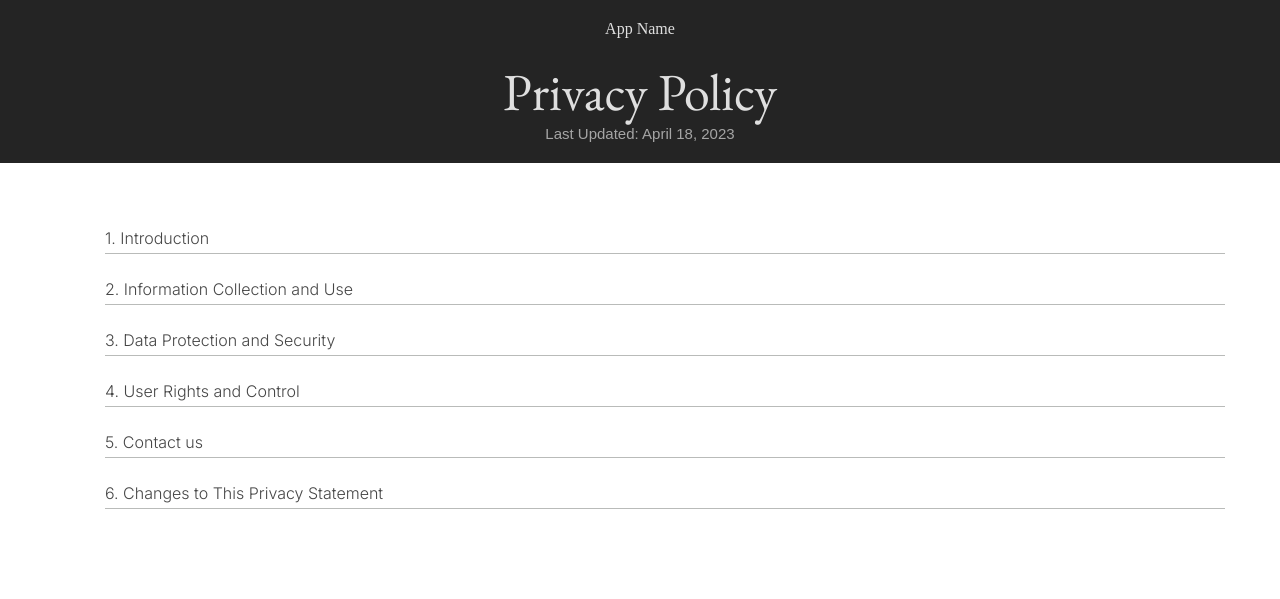
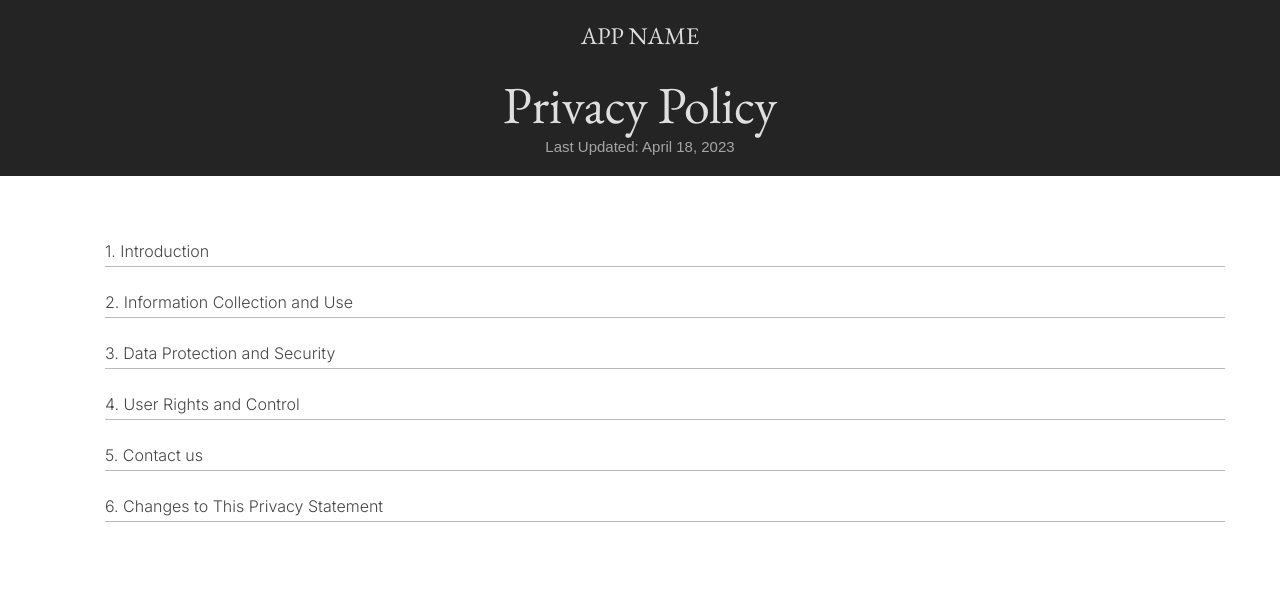
Before and after one commit to A-yann-axel-V/Privacy-site, a plain HTML site: page another.html in a window 1280 px wide. Drawn offline with nearby package versions, Linux system fonts and the light colour scheme.

Commit message:
Updating

```diff
--- a/another.html
+++ b/another.html
@@ -4,7 +4,6 @@
         <meta charset="UTF-8">
         <meta http-equiv="X-UA-Compatible" content="IE=edge">
         <meta name="viewport" content="width=device-width, initial-scale=1.0">
-        <!-- <link class="container"nk rel="stylesheet" href="style.css"> -->
         <title>Document</title>
         <style>
             @import url('https://fonts.googleapis.com/css2?family=EB+Garamond&display=swap');
@@ -59,6 +58,9 @@
             .top
             {
                 text-align: center;
+                text-transform: uppercase;
+                font-size: 24px;
+                font-family: 'EB Garamond', serif;
             }
             .text
             {
```
